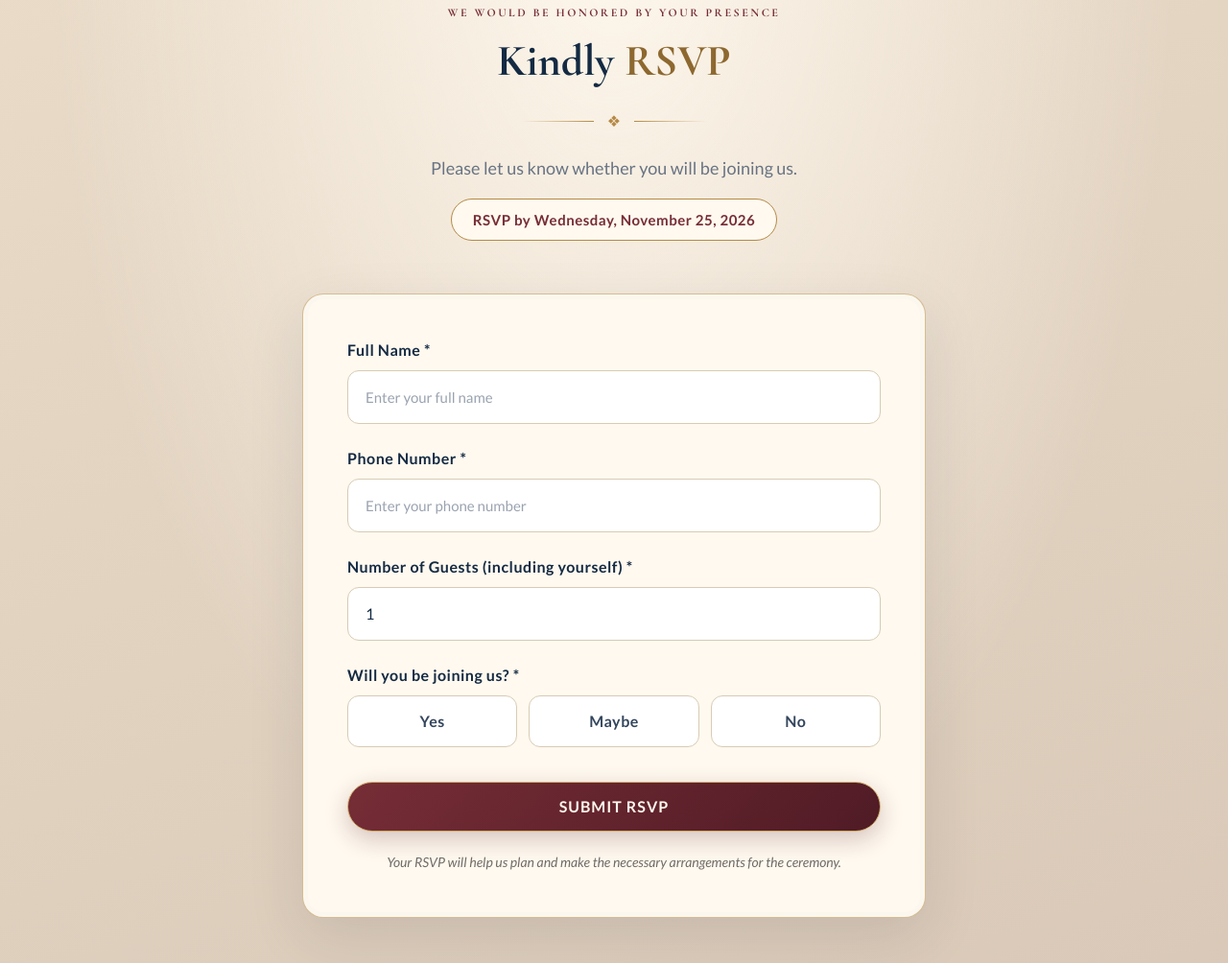
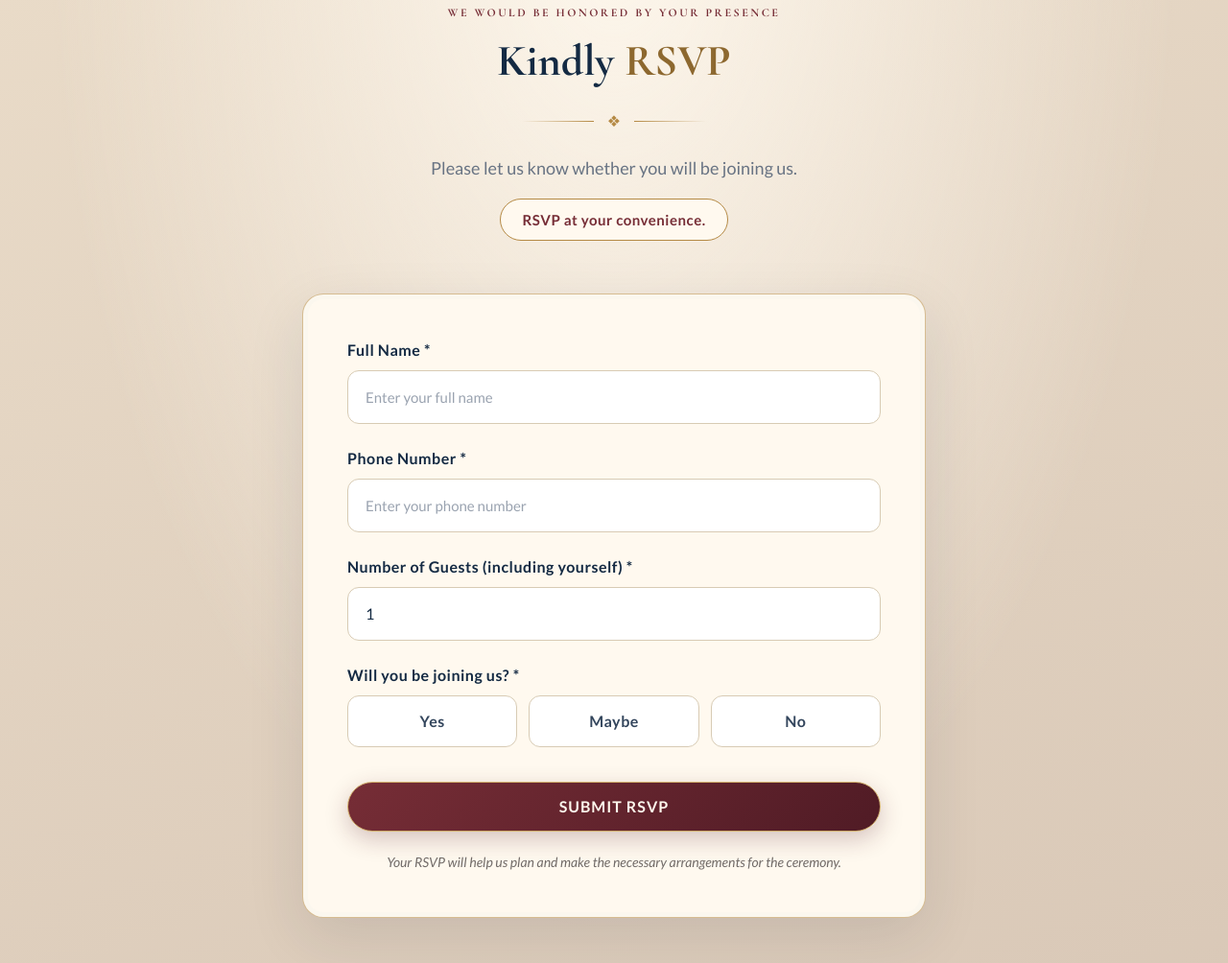
Before and after one commit to Shiv0309/rudrabhishekam-invitation, a plain HTML site: page index.html in a window 1280 px wide. Shown: the part 3737-4741 px from the top of the page at 96% size. Drawn offline with nearby package versions, Linux system fonts and the light colour scheme.

Commit message:
Update index.html

```diff
--- a/index.html
+++ b/index.html
@@ -346,7 +346,7 @@
                 </p>
 
                 <p class="rsvp-deadline">
-                    RSVP by Wednesday, November 25, 2026
+                    RSVP at your convenience.
                 </p>
 
             </div>
```
